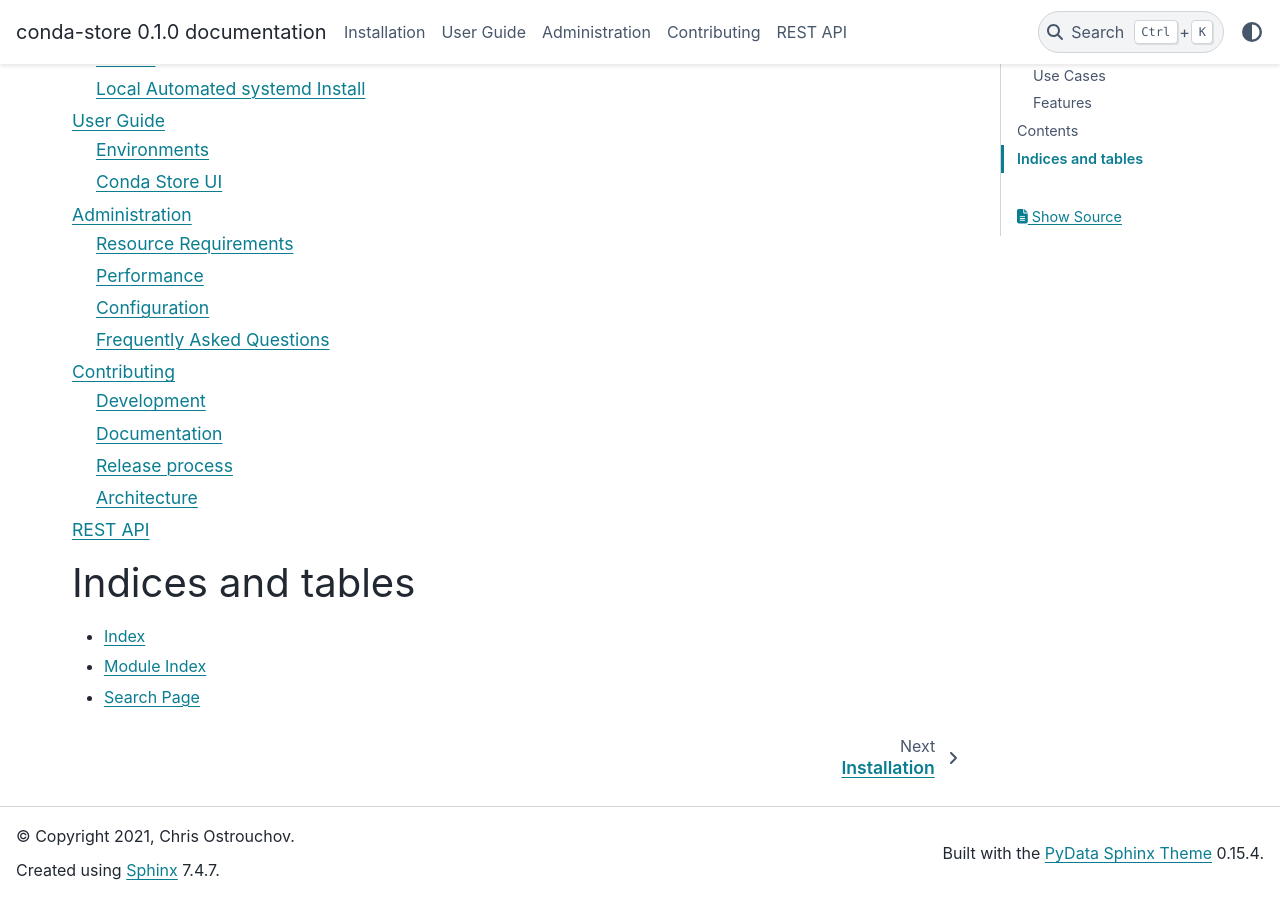
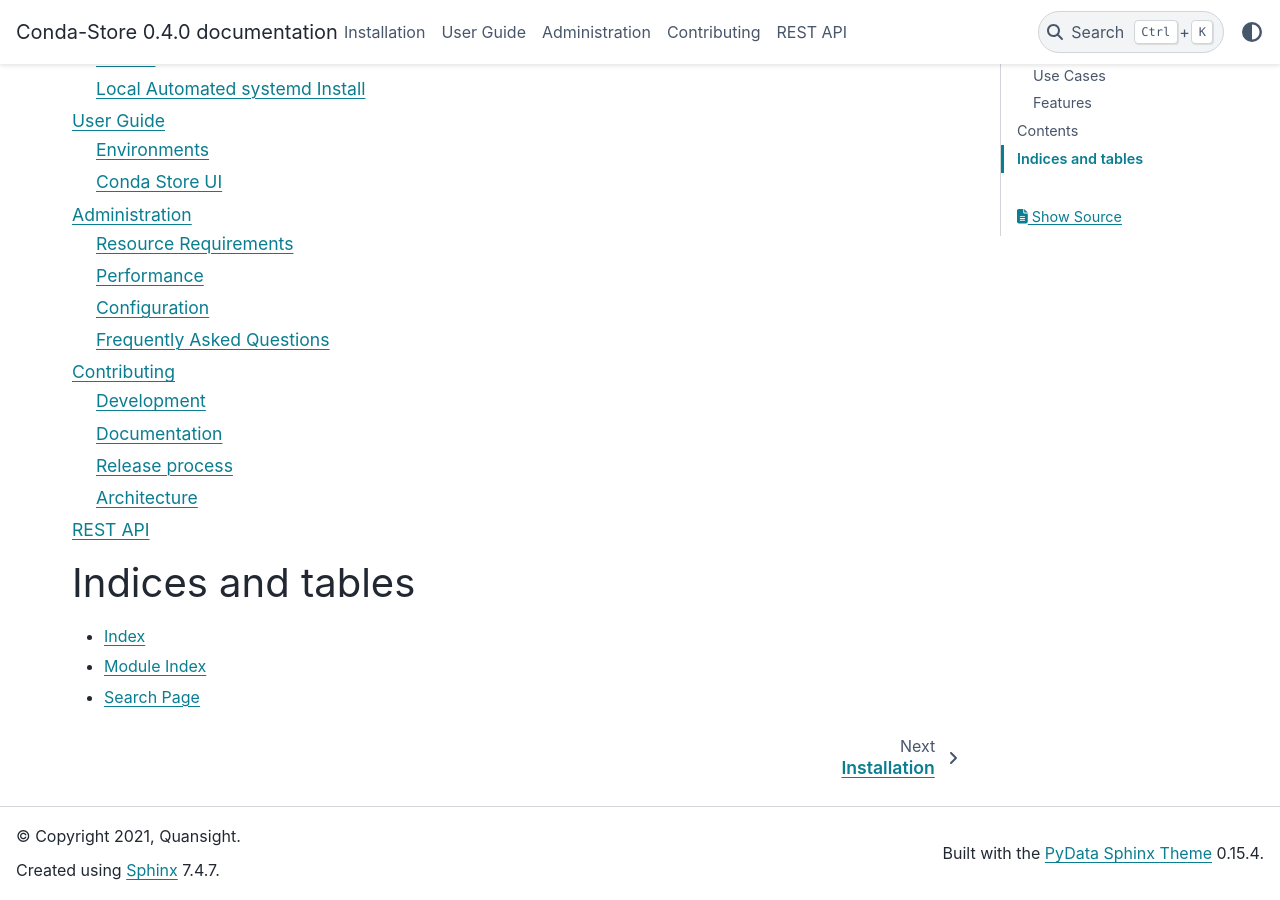
Before and after one commit to conda-incubator/conda-store, a Sphinx documentation site: the page built from docs/index.rst, in a window 1280 px wide and 900 px high, scrolled down 2280 px. Built offline with Sphinx 7.4.7 and the PyData theme 0.15.4, drawn with Linux system fonts in a browser that asks for light colours.

Commit message:
Update docs to reflect current version and ownership

```diff
--- a/docs/conf.py
+++ b/docs/conf.py
@@ -1,10 +1,10 @@
 import recommonmark
 from recommonmark.transform import AutoStructify
 
-project = 'conda-store'
-copyright = '2021, Chris Ostrouchov'
-author = 'Chris Ostrouchov'
-release = '0.1.0'
+project = 'Conda-Store'
+copyright = '2021, Quansight'
+author = 'Quansight'
+release = '0.4.0'
 
 extensions = [
     'recommonmark',
```
